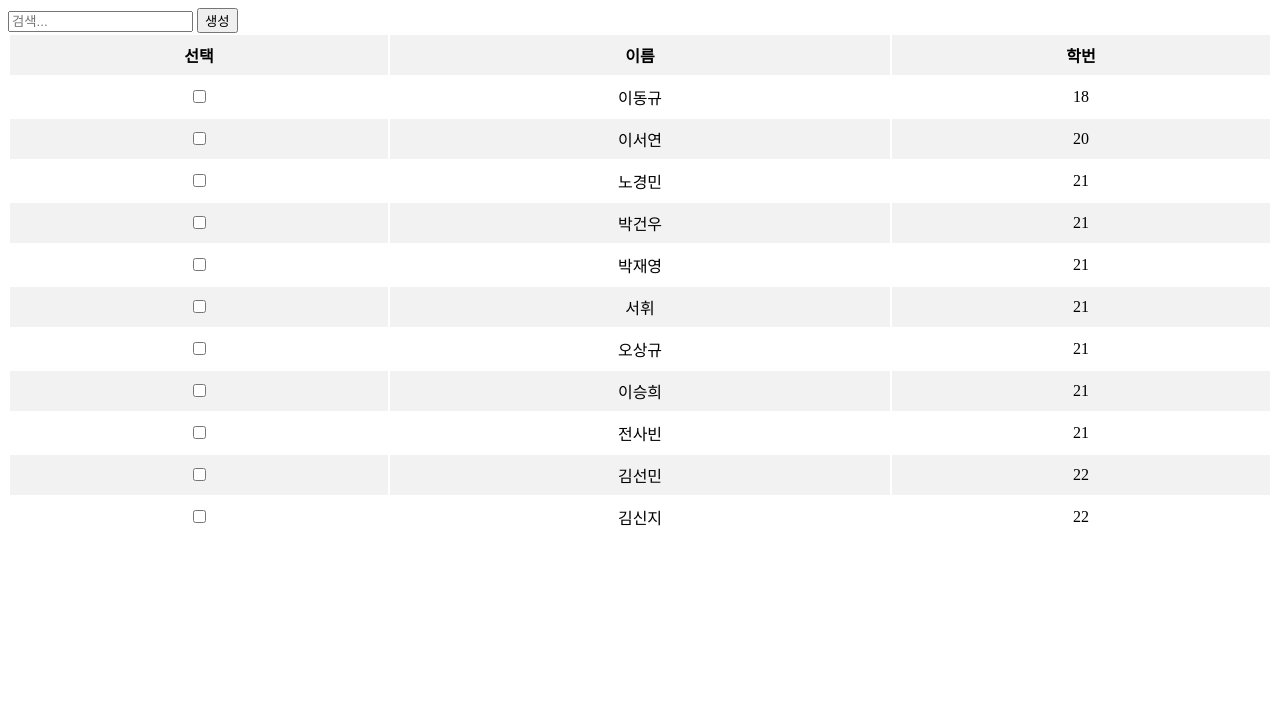
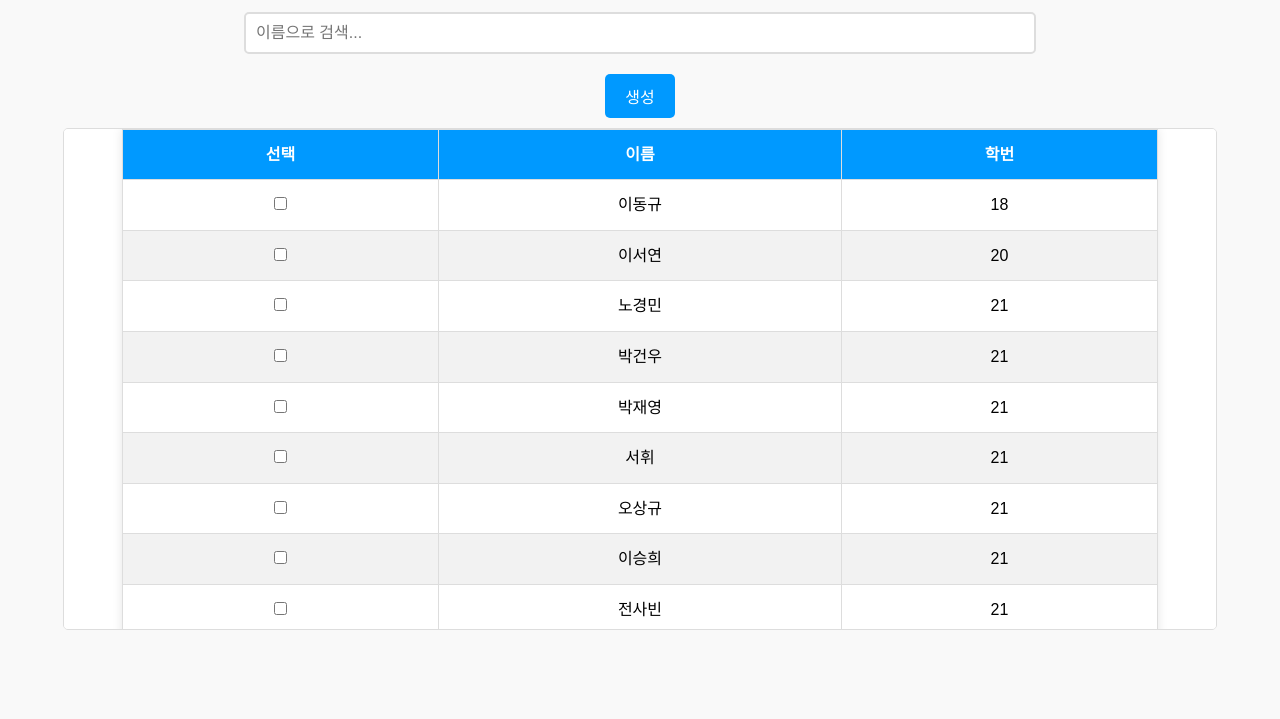
Before and after one commit to dgistdna/mailsig-gen, a plain HTML site: page index.html in a window 1280 px wide. Shown: the part 81-800 px from the top of the page. Drawn offline with Linux system fonts and the light colour scheme.

Commit message:
Update index.html
Design Changed

```diff
--- a/index.html
+++ b/index.html
@@ -3,19 +3,71 @@
 <head>
     <title>DNA 메일 서명 생성기</title>
     <style type="text/css">
+        body {
+            font-family: Arial, sans-serif;
+            line-height: 1.6;
+            background-color: #f9f9f9;
+            margin: 0;
+            padding: 0;
+        }
+        h1 {
+            text-align: center;
+            color: #333;
+            margin-top: 20px;
+        }
+        input[type="text"] {
+            width: 60%;
+            font-size: 16px;
+            padding: 10px;
+            margin: 20px auto;
+            display: block;
+            border: 2px solid #ddd;
+            border-radius: 5px;
+        }
+        button {
+            background-color: #0099FF;
+            color: white;
+            font-size: 16px;
+            padding: 10px 20px;
+            margin: 10px auto;
+            display: block;
+            border: none;
+            border-radius: 5px;
+            cursor: pointer;
+            transition: background-color 0.3s ease;
+        }
+        button:hover {
+            background-color: #007ACC;
+        }
         table {
-			border-collapse: separate;
-			width: 100%;
+            border-collapse: collapse;
+            width: 90%;
+            margin: 0 auto;
+            box-shadow: 0 0 10px rgba(0, 0, 0, 0.1);
         }
         th, td {
             text-align: center;
-			padding: 8px;
+            padding: 12px;
+            border: 1px solid #ddd;
         }
         th {
-			background-color: #f2f2f2;
+            background-color: #0099FF;
+            color: white;
         }
         tr:nth-child(even) {
             background-color: #f2f2f2;
+        }
+        tr:hover {
+            background-color: #ddd;
+        }
+        div {
+            overflow-y: auto;
+            max-height: 500px;
+            margin: 0 auto;
+            width: 90%;
+            border: 1px solid #ddd;
+            border-radius: 5px;
+            background-color: white;
         }
     </style>
     <script type="text/javascript">
@@ -28,13 +80,24 @@
             document.body.removeChild(dummy);
             alert("생성 완료");
         }
+        function myFunction() {
+            var input, filter, table, tr, td, i, txtValue;
+            input = document.getElementById("myInput");
+            filter = input.value.toUpperCase();
+            table = document.getElementById("myTable");
+            tr = table.getElementsByTagName("tr");
+            for (i = 0; i < tr.length; i++) {
+                td = tr[i].getElementsByTagName("td")[1];
+                if (td) {
+                    txtValue = td.textContent || td.innerText;
+                    tr[i].style.display = txtValue.toUpperCase().indexOf(filter) > -1 ? "" : "none";
+                }
+            }
+        }
     </script>
-</head>
 <body>
     <h1>DNA 메일 서명 생성기</h1>
-	<input type="text" id="myInput" onkeyup="myFunction()" placeholder="검색...">
-
-<!--E-mail Signature Generate and Copy(Don't touch)-->
+    <input type="text" id="myInput" onkeyup="myFunction()" placeholder="이름으로 검색...">
     <button onclick="
         var names = document.getElementsByName('name');
         var code = '';
@@ -45,10 +108,7 @@
         }
         copyToClipboard(code);
     ">생성</button>
-
-
-<!--list of personnels(Here you modify)-->
-<div style="width:100%; height:500px;overflow:auto">
+    <div>
 	<table id="myTable">
 		<thead>
 			<tr>
```
Lines whose indentation alone changed are shown as unchanged.
